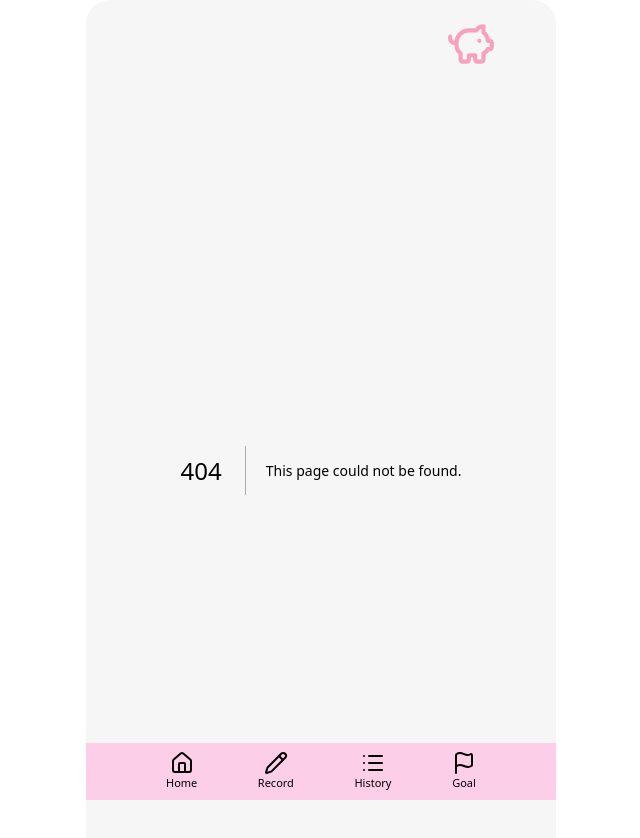
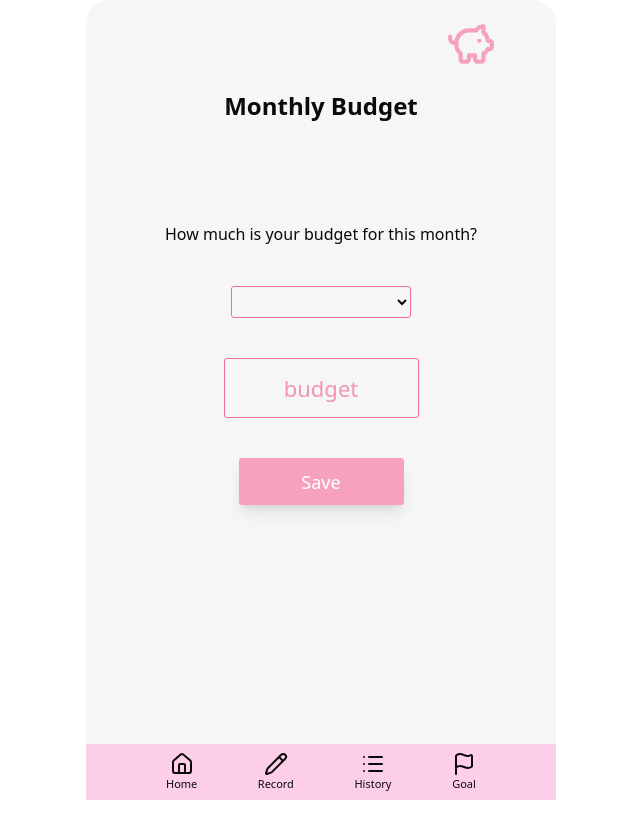
Before and after one commit to takayu7/nextjs-base-project, a Next.js app: page /goal in a window 1280 px wide. Before the commit this address had no page. Shown: the top 838 px of the page, without its empty margins (319-959 px from the left). After the commit the page ends 800 px from the top, so only its background shows below. Built offline with nearby package versions, Linux system fonts and the light colour scheme; some icons are missing.

Commit message:
予算設定画面の追加

```diff
--- /dev/null
+++ b/src/app/components/goal/InputBudget.tsx
@@ -0,0 +1,31 @@
+"use client";
+import { InputField } from "@/app/components/molecules/InputField";
+import { ButtonGroup } from "@/app/components/molecules/ButtonGroup";
+
+import { useRouter } from "next/navigation";
+
+export const InputBudget = () => {
+  const router = useRouter();
+  return (
+    <>
+      <div className="w-[350px]">
+        <div className="flex justify-center pt-5 flex-col items-center">
+          <h1 className="text-maincolor text-2xl font-bold font-mono">
+            Monthly Budget
+          </h1>
+          <div className="pt-25 flex flex-col items-center gap-10">
+            <p>How much is your budget for this month?</p>
+            <select className="select rounded-[3px] border-1 border-[#F06E9C] px-2 py-1 w-[180px] h-[32px]" />
+            <InputField
+              id="budget"
+              type="text"
+              placeholder="budget"
+              varient="box"
+            />
+            <ButtonGroup label="Save" varient="income" onClick={() => router.push("/goal")}/>
+          </div>
+        </div>
+      </div>
+    </>
+  );
+};
--- /dev/null
+++ b/src/app/goal/page.tsx
@@ -0,0 +1,10 @@
+import { InputBudget } from "@/app/components/goal/InputBudget";
+import React from "react";
+
+export default async function HistoryPage() {
+  return (
+    <div>
+      <InputBudget />
+    </div>
+  );
+}
```
